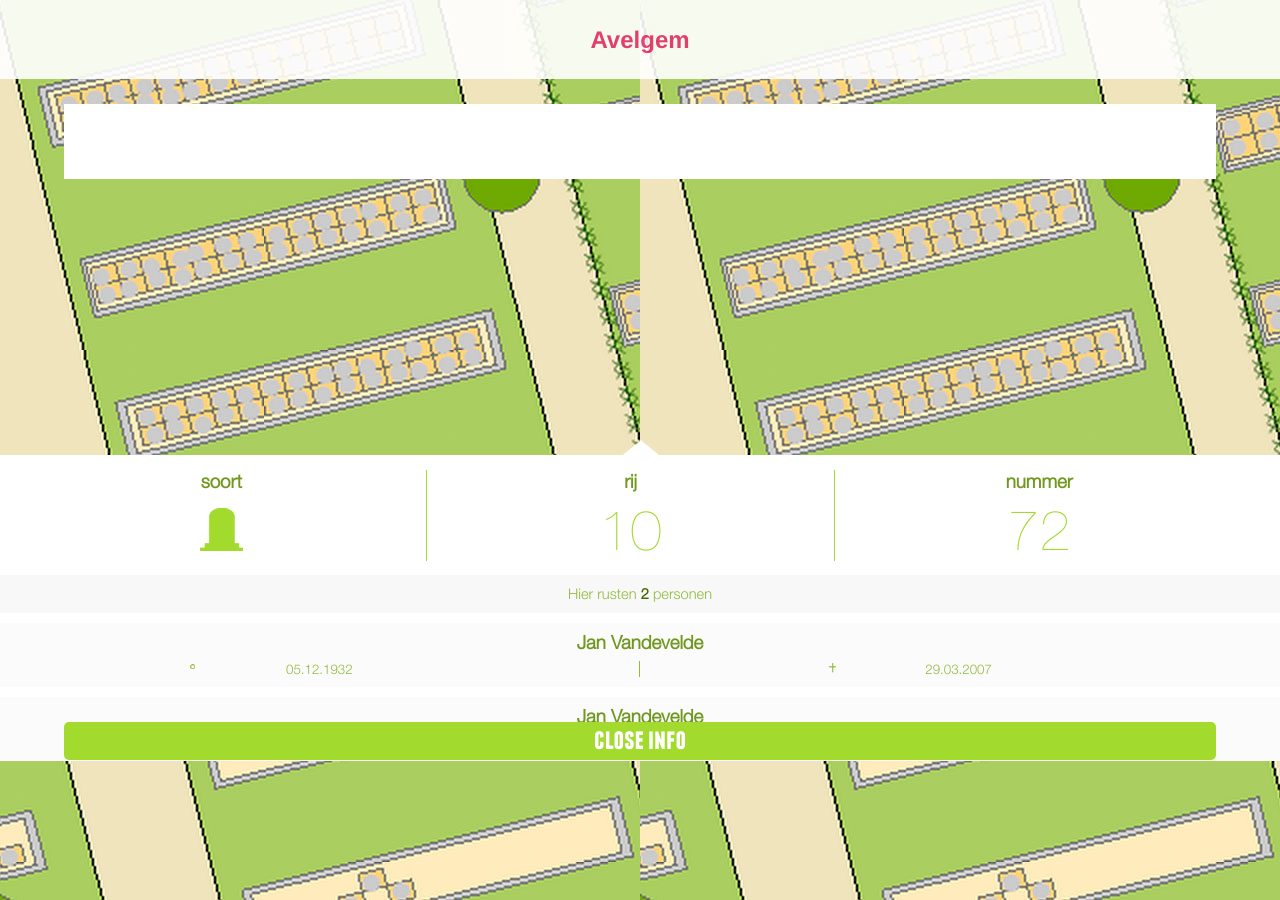
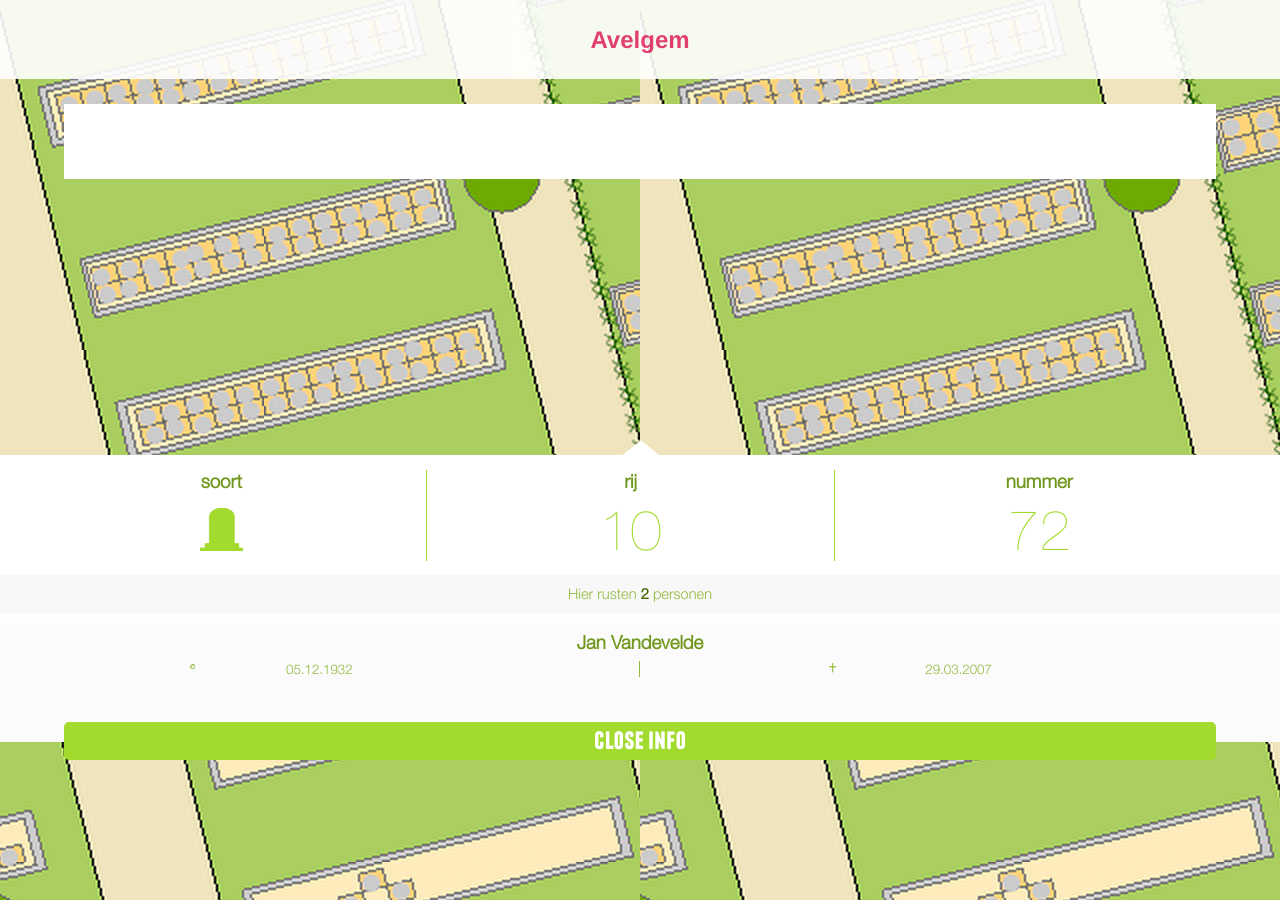
Before and after one commit to abrouet/ZerkZoeker, a PHP site: page / in a window 1280 px wide. Run offline with PHP 8.4, Linux system fonts and the light colour scheme.

Commit message:
fix scroller + person template

```diff
--- a/iScrollr5/iscroll-master/css/styles.css
+++ b/iScrollr5/iscroll-master/css/styles.css
@@ -151,12 +151,12 @@ header h1 {
 
 #grave_detail_inner{
   height: 100%;
+  margin-top: 15px;
   overflow-y: auto;
 }
 
 #grave_detail_wrapper{
   background-color: white;
-  margin-top: 15px;
   height: auto;
 }
 
@@ -211,6 +211,10 @@ h4{
 .person{
   background-color: #fbfbfb;
   margin-bottom: 10px;
+}
+
+.person:last-child{
+  padding-bottom: 55px;
 }
 
 .person h5{
--- a/iScrollr5/iscroll-master/js/main.js
+++ b/iScrollr5/iscroll-master/js/main.js
@@ -43,18 +43,28 @@ function clickedGravePoint(e){
       success: function(graveDetail){
         //fill in grave point data in template
         $('#wrapper').after(graveDetail);
-        bindEvents();
-        var originalTopMargin = $('#grave_detail').css('top');
-        $('#grave_detail').css('top', '100%').animate({
-            top: originalTopMargin
-        }, 600);
+
+        //load persons
+        //TODO:als er geen personen zijn verwijder $('#people')
+        var personUrl = "templates/person.html";
+        $.ajax({
+            type:'GET',
+            url:personUrl,
+            success: function(person){
+              $('#people').html(person);
+              bindEvents();
+              var originalTopMargin = $('#grave_detail').css('top');
+              $('#grave_detail').css('top', '100%').animate({
+                  top: originalTopMargin
+              }, 600);
+            },error: function (xhr, ajaxOptions, thrownError) {}
+        });
       },
       error: function (xhr, ajaxOptions, thrownError) {}
   });
 }
 
 function closeGraveDetail(e){
-  console.log
   if(e){e.preventDefault();}
   $('#grave_detail').animate({
       top: $(window).height()+'px'
--- a/iScrollr5/iscroll-master/templates/grave_detail.html
+++ b/iScrollr5/iscroll-master/templates/grave_detail.html
@@ -18,22 +18,7 @@
       </div>
       <p id="people_count">Hier rusten <span>2</span> personen</p>
       <div id="people">
-        <div class="person">
-          <h5>Jan Vandevelde</h5>
-          <div class="dates">
-            <p class="birth">05.12.1932</p>
-            <p class="death border_left_dark">29.03.2007</p>
-            <div class="clear"></div>
-          </div>
-        </div>
-        <div class="person">
-          <h5>Jan Vandevelde</h5>
-          <div class="dates">
-            <p class="birth">05.12.1932</p>
-            <p class="death border_left_dark">29.03.2007</p>
-            <div class="clear"></div>
-          </div>
-        </div>
+
       </div>
     </div>
   </div>
--- /dev/null
+++ b/iScrollr5/iscroll-master/templates/person.html
@@ -0,0 +1,8 @@
+<div class="person">
+  <h5>Jan Vandevelde</h5>
+  <div class="dates">
+    <p class="birth">05.12.1932</p>
+    <p class="death border_left_dark">29.03.2007</p>
+    <div class="clear"></div>
+  </div>
+</div>
```
